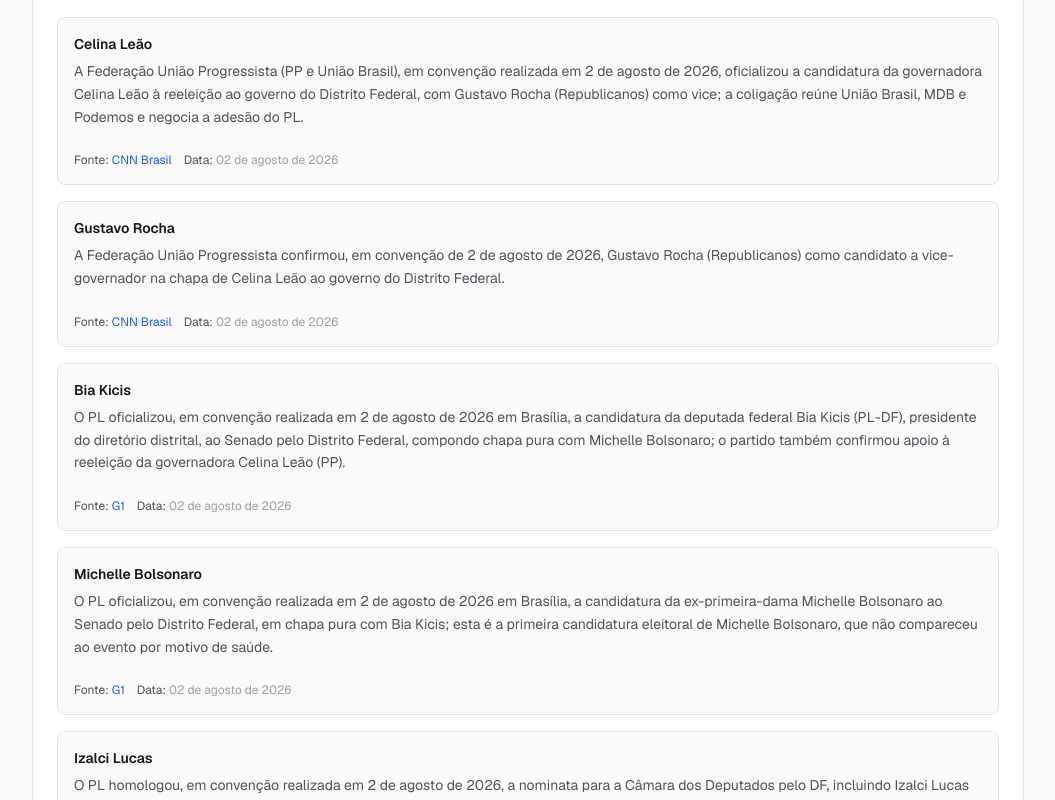
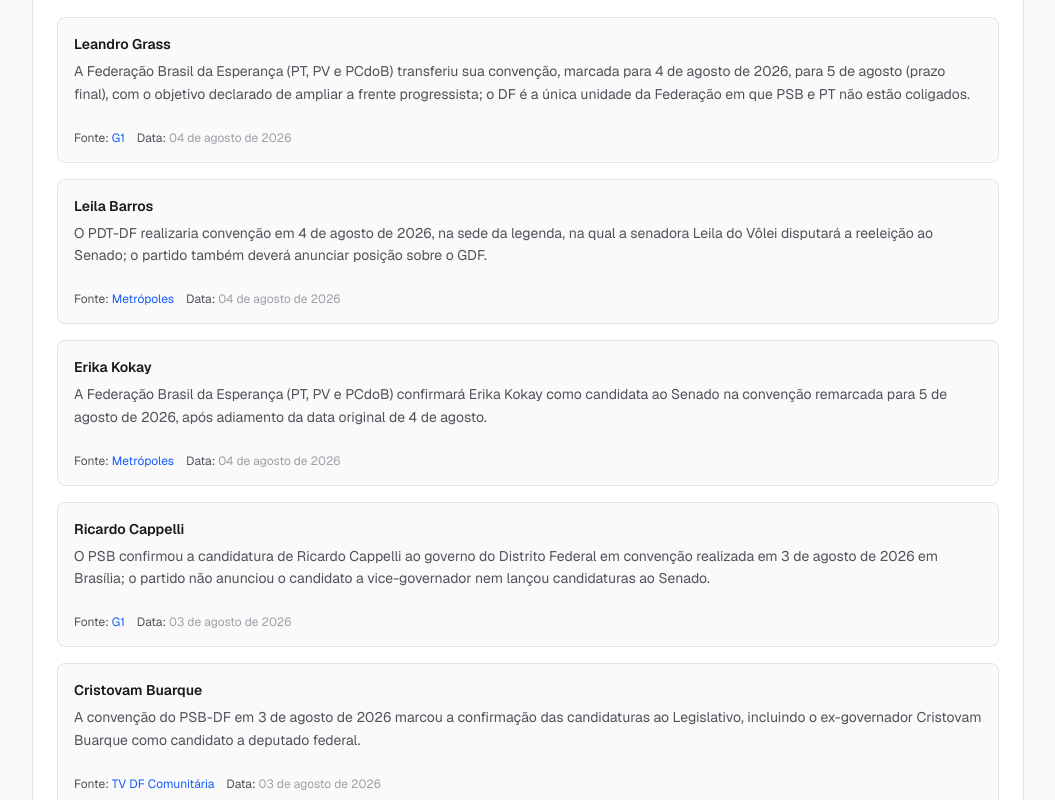
Before and after one commit to gustavomelofr/deputados-distritais-df-2026, a Next.js app: page /cenario-2026 in a window 1280 px wide. Shown: the part 1100-1900 px from the top of the page, without its empty margins (112-1167 px from the left). Built offline with nearby package versions, Linux system fonts and the light colour scheme.

Commit message:
feat(loop): atualização aprovada 2026-08-04T17-59-46-437Z (#167)
Co-authored-by: Agente Contínuo <agente@deputadosdistritais.dev>

```diff
--- a/src/data/cenario-eleitoral.ts
+++ b/src/data/cenario-eleitoral.ts
@@ -179,9 +179,24 @@ export const cenarioEleitoral: PessoaEleitoral[] = [
         coletadaEm: '2026-08-01',
         verificadaEm: '2026-08-01',
       },
-    ],
-    coletadaEm: '2026-07-27',
-    verificadaEm: '2026-08-01',
+      {
+        id: 'e-leandro-grass-adiamento-convencao-2026-08-04',
+        pessoaId: 'leandro-grass',
+        cargo: 'governador',
+        estagio: 'movimentacao_publica',
+        partido: 'PT',
+        fonte: 'G1',
+        fonteCategoria: 'veiculo_jornalistico',
+        url: 'https://g1.globo.com/df/distrito-federal/eleicoes/2026/noticia/2026/08/04/psb-e-pt-seguem-separados-no-df-capelli-pede-bom-senso-e-grass-adia-convencao-para-ampliar-frente.ghtml',
+        descricao:
+          'A Federação Brasil da Esperança (PT, PV e PCdoB) transferiu sua convenção, marcada para 4 de agosto de 2026, para 5 de agosto (prazo final), com o objetivo declarado de ampliar a frente progressista; o DF é a única unidade da Federação em que PSB e PT não estão coligados.',
+        dataEvidencia: '2026-08-04',
+        coletadaEm: '2026-08-04',
+        verificadaEm: '2026-08-04',
+      },
+    ],
+    coletadaEm: '2026-08-04',
+    verificadaEm: '2026-08-04',
   },
 
   // 4. Dora Gomes (PV) — anunciada pelo PV-DF para vice de Leandro Grass.
@@ -355,9 +370,24 @@ export const cenarioEleitoral: PessoaEleitoral[] = [
         coletadaEm: '2026-08-03',
         verificadaEm: '2026-08-03',
       },
-    ],
-    coletadaEm: '2026-08-03',
-    verificadaEm: '2026-08-03',
+      {
+        id: 'e-cappelli-convencao-psb-2026-08-03',
+        pessoaId: 'ricardo-cappelli',
+        cargo: 'governador',
+        estagio: 'anunciado_pelo_partido',
+        partido: 'PSB',
+        fonte: 'G1',
+        fonteCategoria: 'veiculo_jornalistico',
+        url: 'https://g1.globo.com/df/distrito-federal/eleicoes/2026/noticia/2026/08/03/psb-oficializa-ricardo-cappelli-como-candidato-ao-governo-do-distrito-federal.ghtml',
+        descricao:
+          'O PSB confirmou a candidatura de Ricardo Cappelli ao governo do Distrito Federal em convenção realizada em 3 de agosto de 2026 em Brasília; o partido não anunciou o candidato a vice-governador nem lançou candidaturas ao Senado.',
+        dataEvidencia: '2026-08-03',
+        coletadaEm: '2026-08-04',
+        verificadaEm: '2026-08-04',
+      },
+    ],
+    coletadaEm: '2026-08-04',
+    verificadaEm: '2026-08-04',
   },
 
   // 8. Elisson Ferreira (Agir) — candidatura confirmada pelo partido em
@@ -617,9 +647,24 @@ export const cenarioEleitoral: PessoaEleitoral[] = [
         coletadaEm: '2026-07-27',
         verificadaEm: '2026-07-30',
       },
-    ],
-    coletadaEm: '2026-07-27',
-    verificadaEm: '2026-07-30',
+      {
+        id: 'e-leila-barros-convencao-pdt-2026-08-04',
+        pessoaId: 'leila-barros',
+        cargo: 'senador',
+        estagio: 'movimentacao_publica',
+        partido: 'PDT',
+        fonte: 'Metrópoles',
+        fonteCategoria: 'veiculo_jornalistico',
+        url: 'https://www.metropoles.com/colunas/grande-angular/pt-psdb-e-pdt-encerram-maratona-de-convencoes-no-df',
+        descricao:
+          'O PDT-DF realizaria convenção em 4 de agosto de 2026, na sede da legenda, na qual a senadora Leila do Vôlei disputará a reeleição ao Senado; o partido também deverá anunciar posição sobre o GDF.',
+        dataEvidencia: '2026-08-04',
+        coletadaEm: '2026-08-04',
+        verificadaEm: '2026-08-04',
+      },
+    ],
+    coletadaEm: '2026-08-04',
+    verificadaEm: '2026-08-04',
   },
 
   // 14. Erika Kokay (PT) — pré-candidata ao Senado pelo PT-DF, anunciada
@@ -680,9 +725,24 @@ export const cenarioEleitoral: PessoaEleitoral[] = [
         coletadaEm: '2026-08-01',
         verificadaEm: '2026-08-01',
       },
-    ],
-    coletadaEm: '2026-07-27',
-    verificadaEm: '2026-08-01',
+      {
+        id: 'e-erika-kokay-adiamento-convencao-2026-08-04',
+        pessoaId: 'erika-kokay',
+        cargo: 'senador',
+        estagio: 'movimentacao_publica',
+        partido: 'PT',
+        fonte: 'Metrópoles',
+        fonteCategoria: 'veiculo_jornalistico',
+        url: 'https://www.metropoles.com/colunas/grande-angular/pt-psdb-e-pdt-encerram-maratona-de-convencoes-no-df',
+        descricao:
+          'A Federação Brasil da Esperança (PT, PV e PCdoB) confirmará Erika Kokay como candidata ao Senado na convenção remarcada para 5 de agosto de 2026, após adiamento da data original de 4 de agosto.',
+        dataEvidencia: '2026-08-04',
+        coletadaEm: '2026-08-04',
+        verificadaEm: '2026-08-04',
+      },
+    ],
+    coletadaEm: '2026-08-04',
+    verificadaEm: '2026-08-04',
   },
 
   // 15. Bia Kicis (PL) — pré-candidata ao Senado pelo PL-DF, indicada pelo
@@ -1072,9 +1132,24 @@ export const cenarioEleitoral: PessoaEleitoral[] = [
         coletadaEm: '2026-07-28',
         verificadaEm: '2026-07-30',
       },
-    ],
-    coletadaEm: '2026-07-28',
-    verificadaEm: '2026-07-30',
+      {
+        id: 'e-cristovam-buarque-convencao-psb-2026-08-03',
+        pessoaId: 'cristovam-buarque',
+        cargo: 'deputado_federal',
+        estagio: 'anunciado_pelo_partido',
+        partido: 'PSB',
+        fonte: 'TV DF Comunitária',
+        fonteCategoria: 'veiculo_jornalistico',
+        url: 'https://www.tvdfcomunitaria.com.br/2026/08/04/capelli-confirma-candidatura-ao-gdf-vou-lutar-ate-dia-15-pela-unidade-do-nosso-campo/',
+        descricao:
+          'A convenção do PSB-DF em 3 de agosto de 2026 marcou a confirmação das candidaturas ao Legislativo, incluindo o ex-governador Cristovam Buarque como candidato a deputado federal.',
+        dataEvidencia: '2026-08-03',
+        coletadaEm: '2026-08-04',
+        verificadaEm: '2026-08-04',
+      },
+    ],
+    coletadaEm: '2026-08-04',
+    verificadaEm: '2026-08-04',
   },
 
   // 23. Fábio Felix (PSOL) — pré-candidato a deputado federal, oficializado
@@ -1326,9 +1401,24 @@ export const cenarioEleitoral: PessoaEleitoral[] = [
         coletadaEm: '2026-07-28',
         verificadaEm: '2026-07-30',
       },
-    ],
-    coletadaEm: '2026-07-28',
-    verificadaEm: '2026-07-30',
+      {
+        id: 'e-rodrigo-rollemberg-convencao-psb-2026-08-03',
+        pessoaId: 'rodrigo-rollemberg',
+        cargo: 'deputado_federal',
+        estagio: 'anunciado_pelo_partido',
+        partido: 'PSB',
+        fonte: 'TV DF Comunitária',
+        fonteCategoria: 'veiculo_jornalistico',
+        url: 'https://www.tvdfcomunitaria.com.br/2026/08/04/capelli-confirma-candidatura-ao-gdf-vou-lutar-ate-dia-15-pela-unidade-do-nosso-campo/',
+        descricao:
+          'A convenção do PSB-DF em 3 de agosto de 2026 marcou a confirmação das candidaturas ao Legislativo, incluindo o ex-governador Rodrigo Rollemberg como candidato a deputado federal.',
+        dataEvidencia: '2026-08-03',
+        coletadaEm: '2026-08-04',
+        verificadaEm: '2026-08-04',
+      },
+    ],
+    coletadaEm: '2026-08-04',
+    verificadaEm: '2026-08-04',
   },
 
   // 30. Rosilene Corrêa (PT) — pré-candidata a deputado federal, anunciada
```
